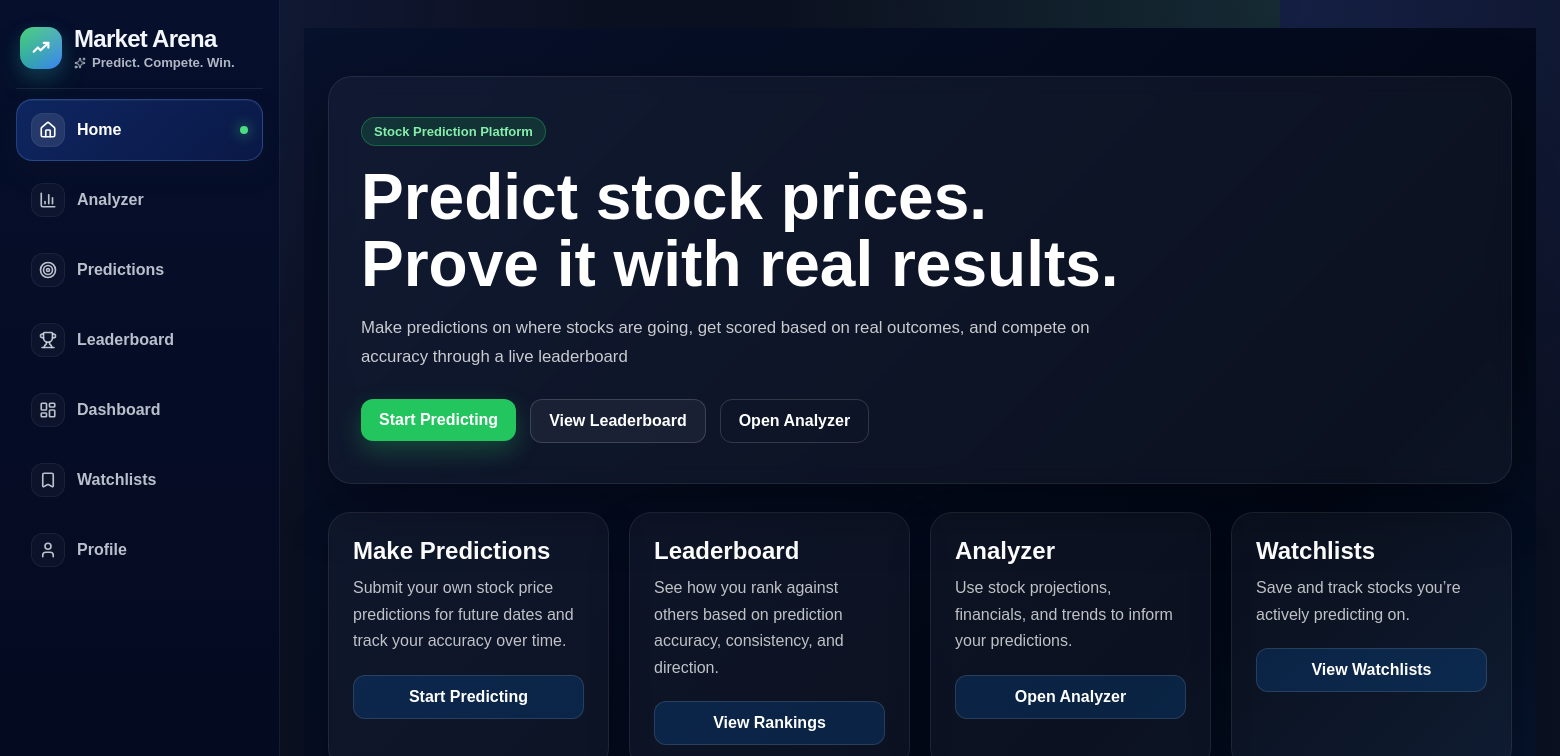
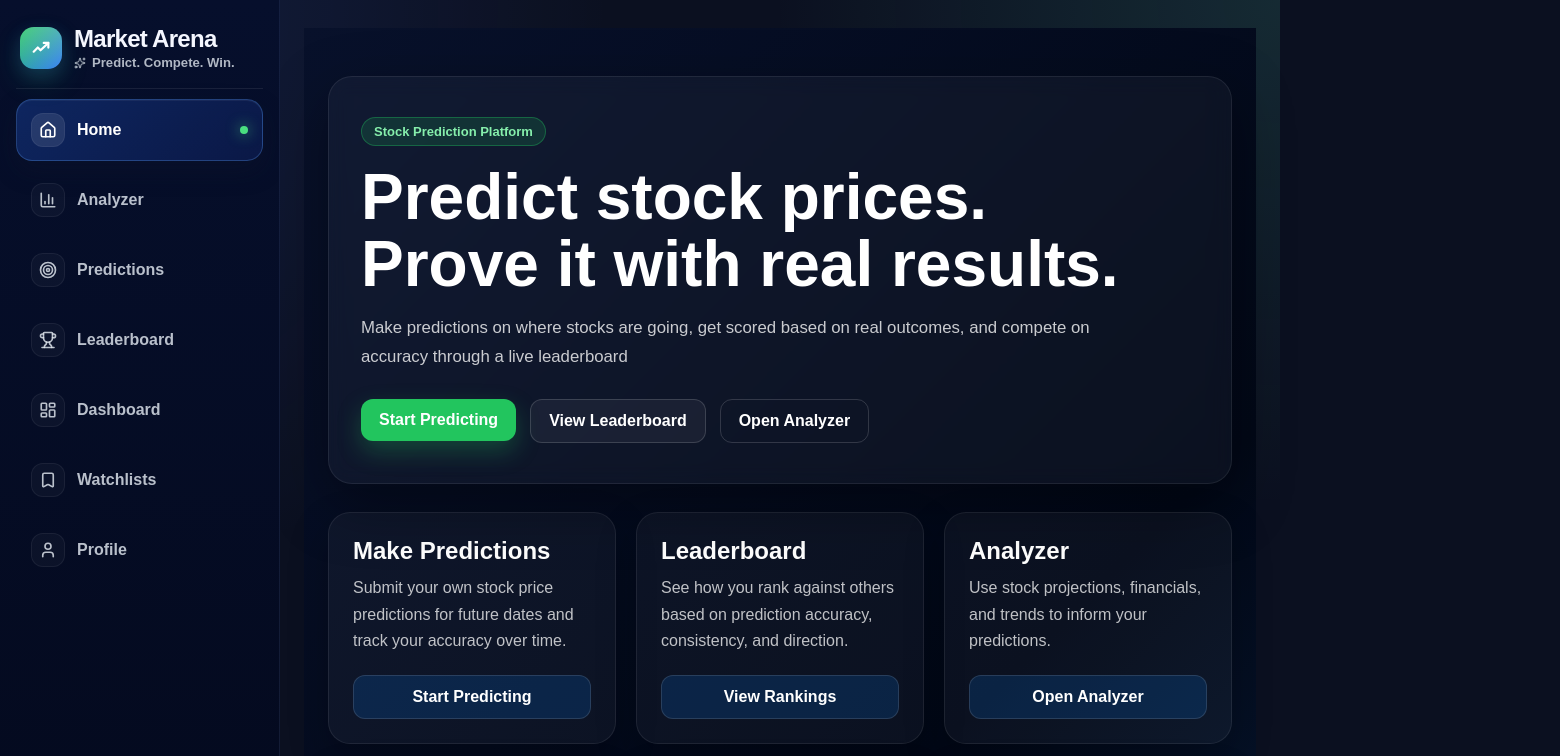
Before and after one commit to luigidx1013-hue/stock-app-next, a Next.js app: page / in a window 1280 px wide. Shown: the top 756 px of the page, 1560 px wide, since content can reach past the window. Built offline with nearby package versions, Linux system fonts and the light colour scheme; no server answers.

Commit message:
UI Overflow

```diff
--- a/app/globals.css
+++ b/app/globals.css
@@ -61,6 +61,7 @@ canvas {
 main.main-area {
   min-width: 0;
   width: 100%;
+  max-width: 100%;
   padding-top: var(--topbar-height);
 }
 
@@ -973,6 +974,8 @@ th {
   main.main-area {
     padding-top: 0;
     margin-left: var(--sidebar-width);
+    width: calc(100% - var(--sidebar-width));
+    max-width: calc(100% - var(--sidebar-width));
   }
 
   .page-shell {
```
